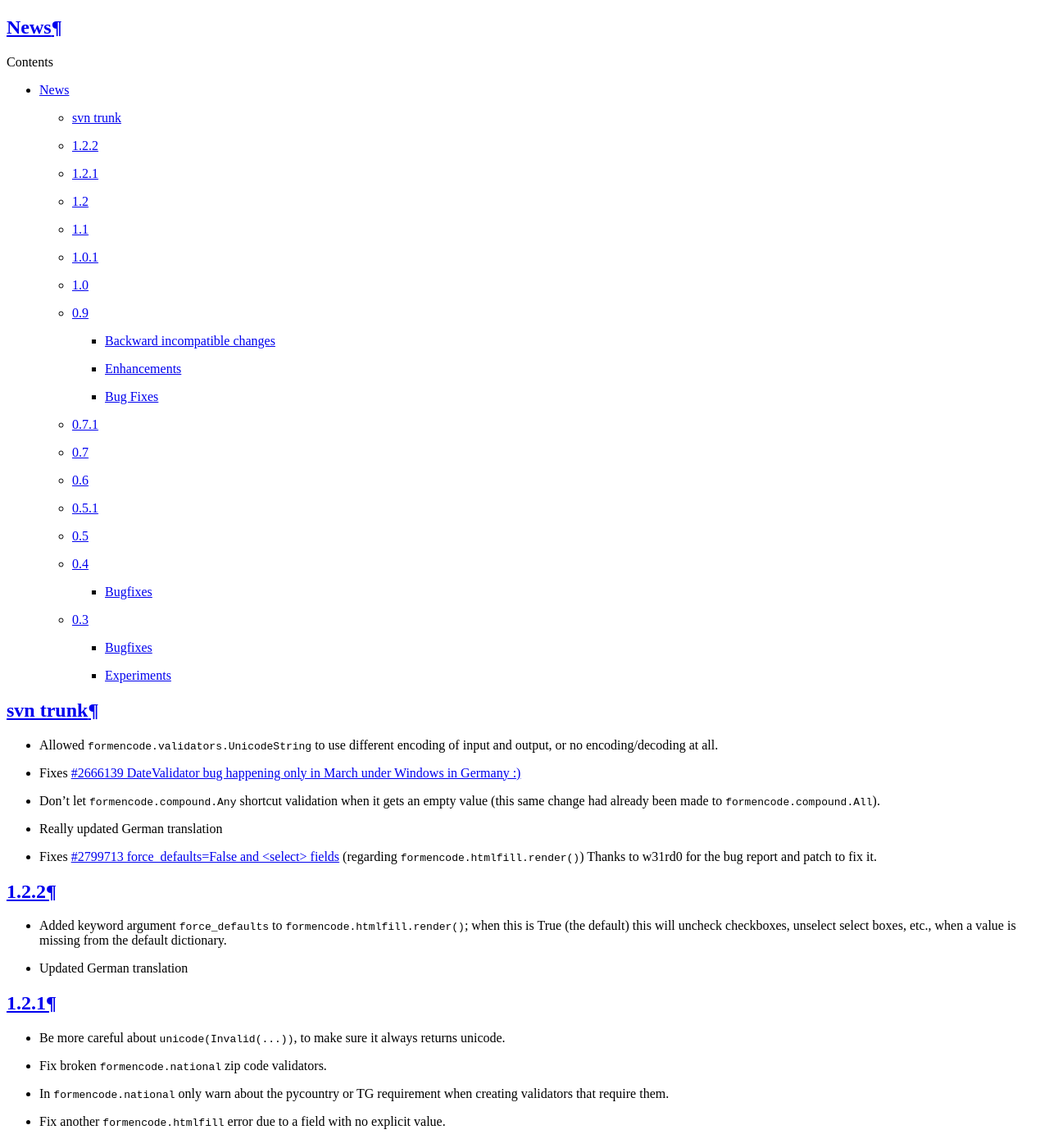
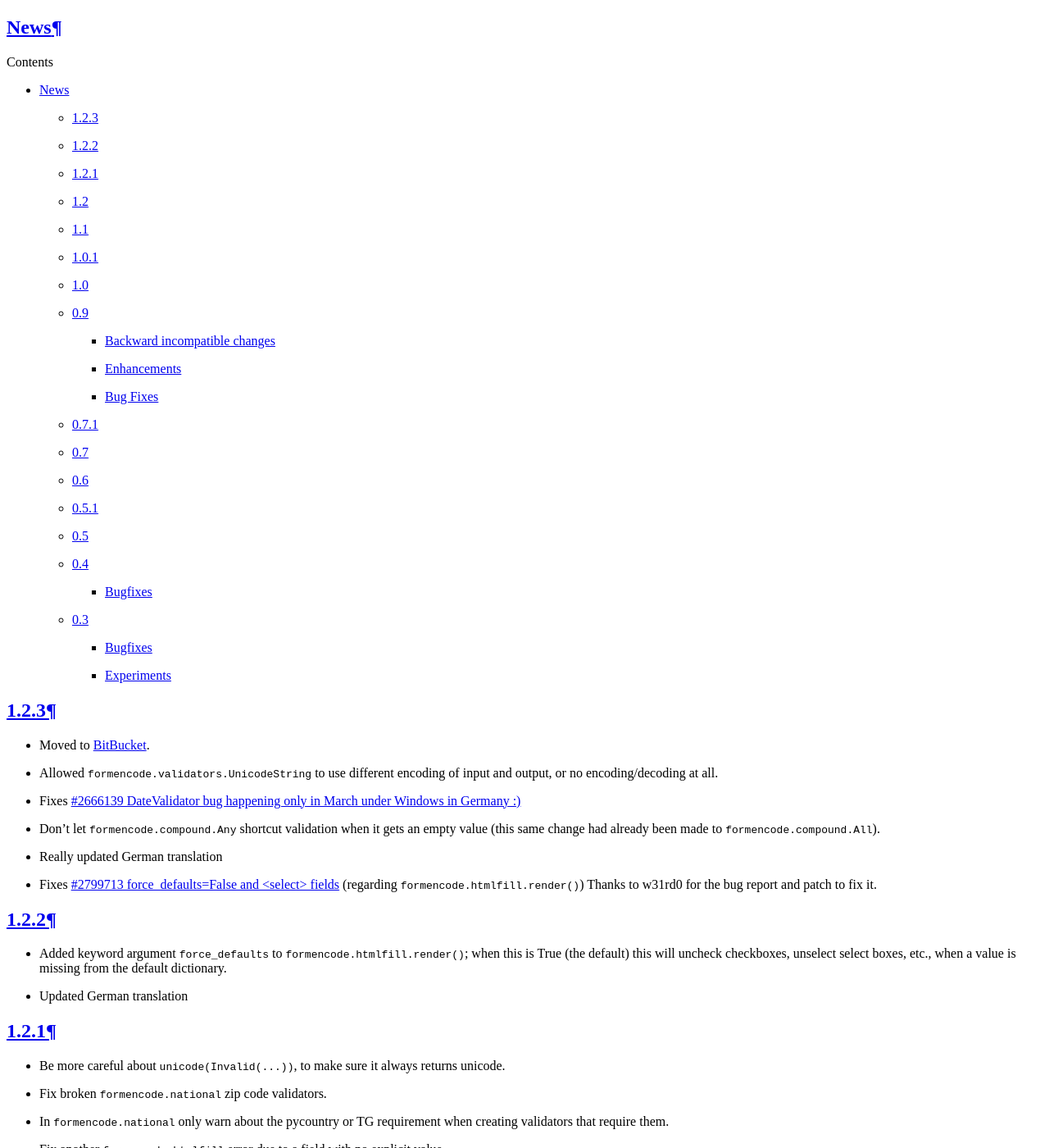
Before and after one commit to formencode/formencode, a Sphinx documentation site: the page built from docs/news.txt, in a window 1280 px wide and 1400 px high. Shown: the whole window at 82% size. Built offline with Sphinx 7.4.7, drawn with Linux system fonts in a browser that asks for light colours.

Commit message:
update versions for release

```diff
--- a/docs/conf.py
+++ b/docs/conf.py
@@ -40,9 +40,9 @@ copyright = '2008, Ian Bicking and Contributors'
 # other places throughout the built documents.
 #
 # The short X.Y version.
-version = '1.2.2'
+version = '1.2.3'
 # The full version, including alpha/beta/rc tags.
-release = '1.2.2'
+release = '1.2.3'
 
 # There are two options for replacing |today|: either, you set today to some
 # non-false value, then it is used:
--- a/docs/news.txt
+++ b/docs/news.txt
@@ -3,8 +3,10 @@ News
 
 .. contents::
 
-svn trunk
----------
+1.2.3
+-----
+
+* Moved to `BitBucket <http://bitbucket.org/ianb/formencode>`_.
 
 * Allowed :class:`formencode.validators.UnicodeString` to use different
   encoding of input and output, or no encoding/decoding at all.
```
Also changed, not shown: setup.py (+1 -28 lines).
